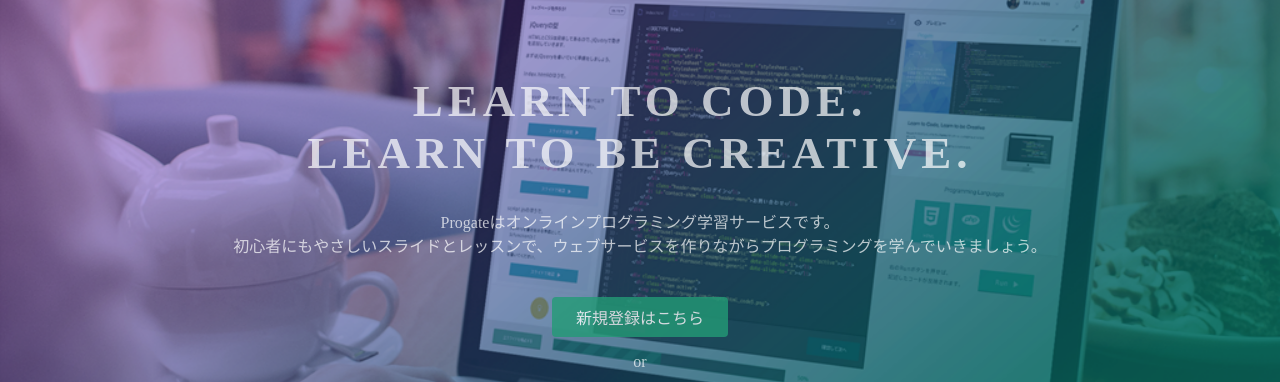
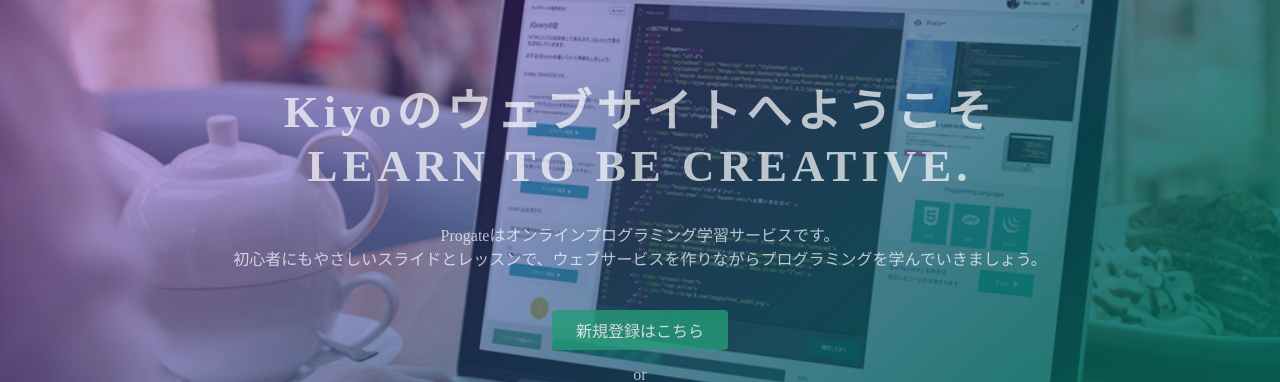
Before and after one commit to kiyo14/kiyo14.github.io, a plain HTML site: page index.html in a window 1280 px wide. Shown: the part 135-517 px from the top of the page. Drawn offline with Linux system fonts and the light colour scheme.

Commit message:
Update index.html

```diff
--- a/index.html
+++ b/index.html
@@ -23,7 +23,7 @@
   </header>
   <div class="top-wrapper">
     <div class="container">
-      <h1>LEARN TO CODE.<br>LEARN TO BE CREATIVE.</h1>
+      <h1>Kiyoのウェブサイトへようこそ<br>LEARN TO BE CREATIVE.</h1>
       <p>Progateはオンラインプログラミング学習サービスです。<br>初心者にもやさしいスライドとレッスンで、ウェブサービスを作りながらプログラミングを学んでいきましょう。</p>
       <div class="btn-wrapper">
         <a href="#" class="btn signup">新規登録はこちら</a>
```
